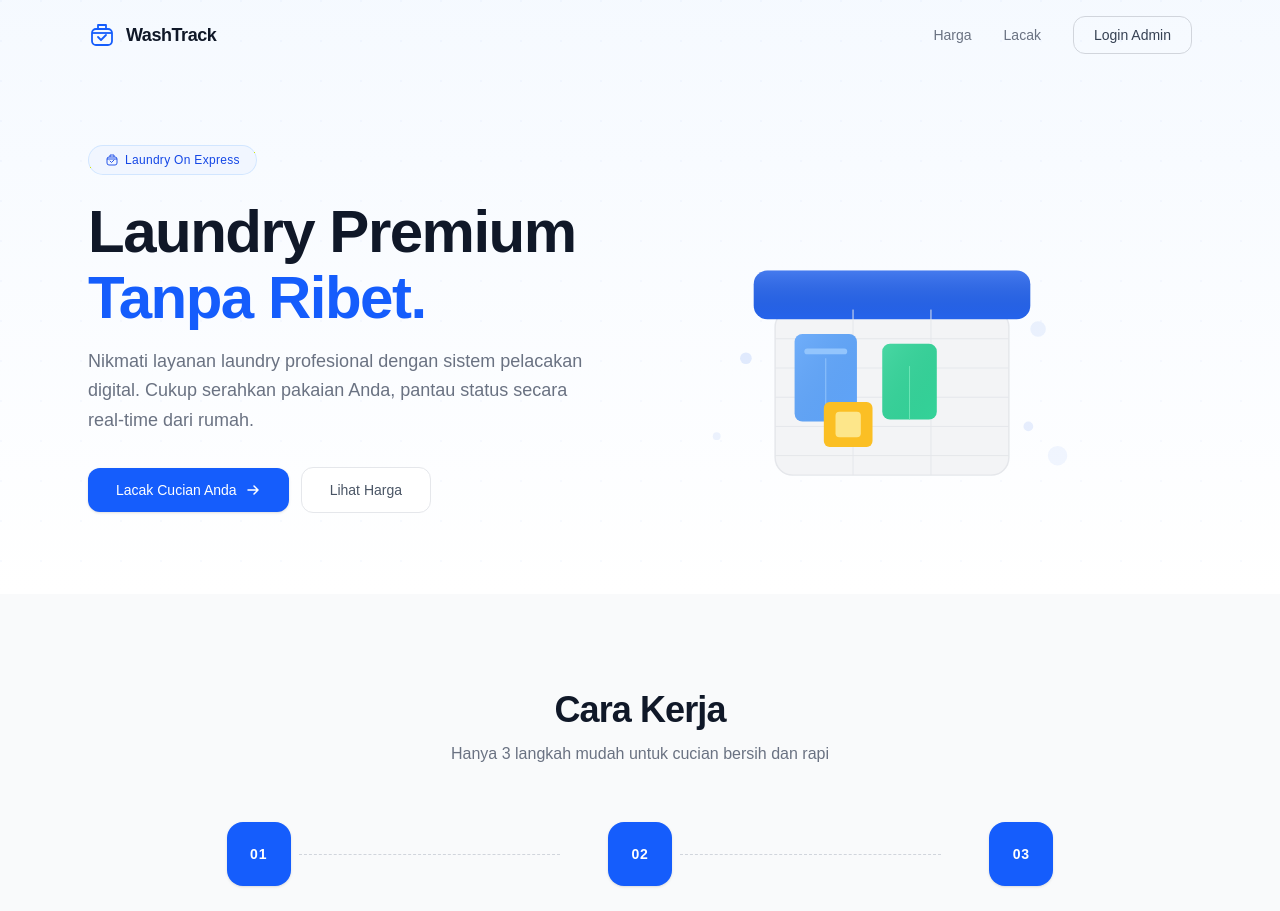
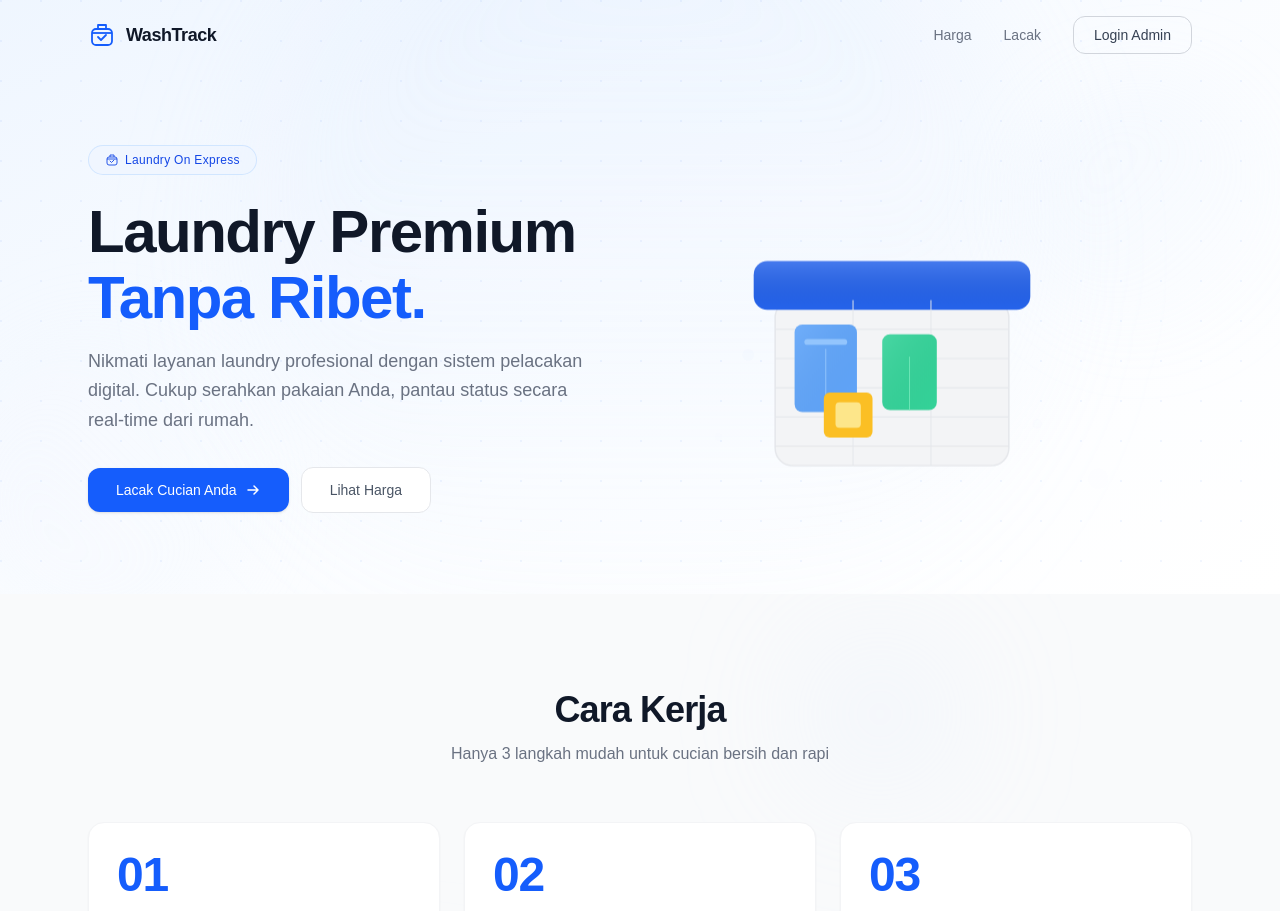
Before and after one commit to farizwebdev/MPPL, a Next.js app in the folder washtrack/: page / in a window 1280 px wide. Shown: the top 911 px of the page. Built offline with nearby package versions, Linux system fonts and the light colour scheme.

Commit message:
Re Desain di section hero dan cara kerja

```diff
--- a/washtrack/src/components/landing/Hero.tsx
+++ b/washtrack/src/components/landing/Hero.tsx
@@ -1,13 +1,20 @@
+"use client";
+
+import { useEffect, useState, useRef } from "react";
 import Link from "next/link";
 import { ArrowRightIcon, LogoIcon } from "./Icons";
 
-function HeroIllustration() {
+function HeroIllustration({ mouseX, mouseY }: { mouseX: number; mouseY: number }) {
+  const offsetX = mouseX * 4;
+  const offsetY = mouseY * 4;
+
   return (
     <svg
       viewBox="0 0 460 380"
       fill="none"
       className="w-full max-w-md"
       aria-hidden="true"
+      style={{ transform: `translate(${offsetX}px, ${offsetY}px)` }}
     >
       {/* Basket */}
       <rect x="110" y="170" width="240" height="170" rx="18" fill="#F3F4F6" stroke="#E5E7EB" strokeWidth="1.5" />
@@ -35,15 +42,15 @@ function HeroIllustration() {
       <rect x="160" y="265" width="50" height="46" rx="6" fill="#FBBF24" />
       <rect x="172" y="275" width="26" height="26" rx="4" fill="#FDE68A" />
       {/* Steam */}
-      <path d="M200 100c-8 12-8 20 0" stroke="#BFDBFE" strokeWidth="2" strokeLinecap="round" fill="none" />
-      <path d="M220 108c-6 10-6 16 0" stroke="#BFDBFE" strokeWidth="2" strokeLinecap="round" fill="none" />
-      <path d="M240 100c-8 12-8 20 0" stroke="#BFDBFE" strokeWidth="2" strokeLinecap="round" fill="none" />
+      <path d="M200 100c-8 12-8 20 0" stroke="#BFDBFE" strokeWidth="2" strokeLinecap="round" fill="none" className="origin-bottom" style={{ animation: "steam 2.5s ease-out infinite" }} />
+      <path d="M220 108c-6 10-6 16 0" stroke="#BFDBFE" strokeWidth="2" strokeLinecap="round" fill="none" style={{ animation: "steam 2.5s ease-out infinite 0.8s" }} />
+      <path d="M240 100c-8 12-8 20 0" stroke="#BFDBFE" strokeWidth="2" strokeLinecap="round" fill="none" style={{ animation: "steam 2.5s ease-out infinite 1.6s" }} />
       {/* Decorative circles */}
-      <circle cx="80" cy="220" r="6" fill="#2563EB" fillOpacity="0.12" />
-      <circle cx="380" cy="190" r="8" fill="#2563EB" fillOpacity="0.08" />
-      <circle cx="370" cy="290" r="5" fill="#2563EB" fillOpacity="0.1" />
-      <circle cx="50" cy="300" r="4" fill="#2563EB" fillOpacity="0.08" />
-      <circle cx="400" cy="320" r="10" fill="#2563EB" fillOpacity="0.06" />
+      <circle cx="80" cy="220" r="6" fill="#2563EB" fillOpacity="0.12" style={{ animation: "pulseDot 3s ease-in-out infinite", "--dot-opacity": "0.12" } as React.CSSProperties} />
+      <circle cx="380" cy="190" r="8" fill="#2563EB" fillOpacity="0.08" style={{ animation: "pulseDot 3.5s ease-in-out infinite 0.5s", "--dot-opacity": "0.08" } as React.CSSProperties} />
+      <circle cx="370" cy="290" r="5" fill="#2563EB" fillOpacity="0.1" style={{ animation: "pulseDot 2.8s ease-in-out infinite 1s", "--dot-opacity": "0.1" } as React.CSSProperties} />
+      <circle cx="50" cy="300" r="4" fill="#2563EB" fillOpacity="0.08" style={{ animation: "pulseDot 3.2s ease-in-out infinite 0.3s", "--dot-opacity": "0.08" } as React.CSSProperties} />
+      <circle cx="400" cy="320" r="10" fill="#2563EB" fillOpacity="0.06" style={{ animation: "pulseDot 4s ease-in-out infinite 1.5s", "--dot-opacity": "0.06" } as React.CSSProperties} />
       <defs>
         <linearGradient id="rimShine" x1="0" y1="0" x2="0" y2="1">
           <stop offset="0" stopColor="white" />
@@ -59,13 +66,48 @@ function HeroIllustration() {
 }
 
 export default function Hero() {
+  const [mounted, setMounted] = useState(false);
+  const [mouse, setMouse] = useState({ x: 0, y: 0 });
+  const sectionRef = useRef<HTMLElement>(null);
+
+  useEffect(() => {
+    setMounted(true);
+  }, []);
+
+  function handleMouseMove(e: React.MouseEvent) {
+    if (!sectionRef.current) return;
+    const rect = sectionRef.current.getBoundingClientRect();
+    const x = ((e.clientX - rect.left) / rect.width - 0.5) * 2;
+    const y = ((e.clientY - rect.top) / rect.height - 0.5) * 2;
+    setMouse({ x: Math.max(-1, Math.min(1, x)), y: Math.max(-1, Math.min(1, y)) });
+  }
+
+  function handleMouseLeave() {
+    setMouse({ x: 0, y: 0 });
+  }
+
   return (
-    <section className="relative overflow-hidden pt-28 pb-16 sm:pt-36 sm:pb-20">
-      {/* Subtle background pattern */}
-      <div className="absolute inset-0 -z-10">
-        <div className="absolute inset-0 bg-gradient-to-b from-blue-50/60 to-white" />
+    <section
+      ref={sectionRef}
+      onMouseMove={handleMouseMove}
+      onMouseLeave={handleMouseLeave}
+      className="relative overflow-hidden pt-28 pb-16 sm:pt-36 sm:pb-20"
+    >
+      {/* Background layers */}
+      <div className="absolute inset-0 -z-10 overflow-hidden">
+        {/* Layer 1: Diagonal gradient */}
+        <div className="absolute inset-0 bg-gradient-to-br from-blue-50 via-blue-50/30 to-white" />
+
+        {/* Layer 2: Soft radial glow behind text */}
+        <div className="pointer-events-none absolute -top-32 left-1/2 h-[800px] w-[800px] -translate-x-1/2 rounded-full bg-gradient-to-b from-blue-100/30 to-transparent blur-3xl" />
+
+        {/* Layer 3: Decorative circles */}
+        <div className="pointer-events-none absolute top-20 right-0 h-64 w-64 rounded-full bg-gradient-to-br from-blue-100/20 to-transparent blur-2xl" />
+        <div className="pointer-events-none absolute -bottom-10 -left-10 h-80 w-80 rounded-full bg-gradient-to-tr from-blue-50/30 to-transparent blur-2xl" />
+
+        {/* Layer 4: Dot pattern */}
         <div
-          className="absolute inset-0 opacity-[0.03]"
+          className="absolute inset-0 opacity-[0.06]"
           style={{
             backgroundImage: `radial-gradient(circle at 1px 1px, #2563EB 1px, transparent 0)`,
             backgroundSize: "40px 40px",
@@ -76,24 +118,50 @@ export default function Hero() {
       <div className="mx-auto max-w-6xl px-4 sm:px-6">
         <div className="flex flex-col items-center gap-14 lg:flex-row">
           <div className="flex-1 text-center lg:text-left">
-            <span className="inline-flex items-center gap-1.5 rounded-full border border-blue-200/60 bg-blue-50/80 px-4 py-1.5 text-xs font-medium tracking-wide text-blue-700">
-              <LogoIcon className="h-3.5 w-3.5" />
-              Laundry On Express
-            </span>
+            {/* Badge */}
+            <div
+              className="opacity-0"
+              style={{
+                animation: mounted ? "fadeUp 0.5s ease-out forwards" : "none",
+              }}
+            >
+              <span className="inline-flex items-center gap-1.5 rounded-full border border-blue-200/60 bg-blue-50/80 px-4 py-1.5 text-xs font-medium tracking-wide text-blue-700">
+                <LogoIcon className="h-3.5 w-3.5" />
+                Laundry On Express
+              </span>
+            </div>
 
-            <h1 className="mt-6 text-4xl font-bold leading-[1.1] tracking-tight text-gray-900 sm:text-5xl lg:text-6xl">
+            {/* Headline */}
+            <h1
+              className="mt-6 text-4xl font-bold leading-[1.1] tracking-tight text-gray-900 opacity-0 sm:text-5xl lg:text-6xl"
+              style={{
+                animation: mounted ? "fadeUp 0.6s ease-out 0.15s forwards" : "none",
+              }}
+            >
               Laundry Premium
               <br />
               <span className="text-blue-600">Tanpa Ribet.</span>
             </h1>
 
-            <p className="mt-4 max-w-lg text-base leading-relaxed text-gray-500 sm:text-lg">
+            {/* Subheadline */}
+            <p
+              className="mt-4 max-w-lg text-base leading-relaxed text-gray-500 opacity-0 sm:text-lg"
+              style={{
+                animation: mounted ? "fadeUp 0.6s ease-out 0.3s forwards" : "none",
+              }}
+            >
               Nikmati layanan laundry profesional dengan sistem pelacakan
               digital. Cukup serahkan pakaian Anda, pantau status secara
               real-time dari rumah.
             </p>
 
-            <div className="mt-8 flex flex-col items-center gap-3 sm:flex-row lg:justify-start">
+            {/* CTAs */}
+            <div
+              className="mt-8 flex flex-col items-center gap-3 opacity-0 sm:flex-row lg:justify-start"
+              style={{
+                animation: mounted ? "fadeUp 0.6s ease-out 0.45s forwards" : "none",
+              }}
+            >
               <Link
                 href="/tracking"
                 className="group flex w-full items-center justify-center gap-2 rounded-xl bg-blue-600 px-7 py-3 text-sm font-medium text-white shadow-sm transition-all hover:bg-blue-700 hover:shadow-md sm:w-auto"
@@ -110,8 +178,16 @@ export default function Hero() {
             </div>
           </div>
 
-          <div className="flex-1">
-            <HeroIllustration />
+          {/* SVG Illustration */}
+          <div
+            className="flex-1 opacity-0"
+            style={{
+              animation: mounted ? "fadeInRight 0.7s ease-out 0.2s forwards" : "none",
+            }}
+          >
+            <div className="animate-[float_4s_ease-in-out_infinite]">
+              <HeroIllustration mouseX={mouse.x} mouseY={mouse.y} />
+            </div>
           </div>
         </div>
       </div>
--- a/washtrack/src/components/landing/HowItWorks.tsx
+++ b/washtrack/src/components/landing/HowItWorks.tsx
@@ -1,28 +1,112 @@
+"use client";
+
+import { useEffect, useRef, useState } from "react";
+import { DropOffIcon, ProcessIcon, PickupIcon } from "./Icons";
+
 const steps = [
   {
     number: "01",
     title: "Serahkan",
     description:
       "Antar pakaian Anda ke Laundry On Express. Kami akan menimbang dan mencatat detail pesanan Anda.",
+    icon: DropOffIcon,
   },
   {
     number: "02",
     title: "Kami Proses",
     description:
       "Cuci, setrika, dan packing dengan standar kualitas tinggi. Pantau status cucian via website kapan saja.",
+    icon: ProcessIcon,
   },
   {
     number: "03",
     title: "Ambil",
     description:
       "Dapatkan notifikasi via WhatsApp saat pesanan siap. Cukup tunjukkan nomor resi saat pengambilan.",
+    icon: PickupIcon,
   },
 ];
 
+function StepCard({
+  step,
+  index,
+  visible,
+}: {
+  step: (typeof steps)[0];
+  index: number;
+  visible: boolean;
+}) {
+  const Icon = step.icon;
+
+  return (
+    <div
+      className={`group relative rounded-2xl border border-gray-100 bg-white p-7 shadow-xs transition-all duration-500 hover:-translate-y-1 hover:border-blue-100 hover:shadow-sm ${
+        visible
+          ? "translate-y-0 opacity-100"
+          : "translate-y-8 opacity-0"
+      }`}
+      style={{ transitionDelay: `${index * 150}ms` }}
+    >
+      {/* Step number */}
+      <span className="text-5xl font-bold tracking-tight text-blue-600">
+        {step.number}
+      </span>
+
+      {/* Icon */}
+      <div className="mt-5 flex h-12 w-12 items-center justify-center rounded-xl bg-blue-50 text-blue-600 transition-colors duration-300 group-hover:bg-blue-600 group-hover:text-white">
+        <Icon className="h-5 w-5" />
+      </div>
+
+      {/* Title */}
+      <h3 className="mt-5 text-lg font-bold text-gray-900">
+        {step.title}
+      </h3>
+
+      {/* Description */}
+      <p className="mt-2 text-sm leading-relaxed text-gray-500">
+        {step.description}
+      </p>
+
+      {/* Bottom accent bar */}
+      <div className="mt-6 h-px w-10 rounded-full bg-blue-200 transition-all duration-300 group-hover:w-16 group-hover:bg-blue-400" />
+    </div>
+  );
+}
+
 export default function HowItWorks() {
+  const sectionRef = useRef<HTMLElement>(null);
+  const [visible, setVisible] = useState(false);
+
+  useEffect(() => {
+    const el = sectionRef.current;
+    if (!el) return;
+
+    const observer = new IntersectionObserver(
+      ([entry]) => {
+        if (entry.isIntersecting) {
+          setVisible(true);
+          observer.disconnect();
+        }
+      },
+      { threshold: 0.15 }
+    );
+
+    observer.observe(el);
+    return () => observer.disconnect();
+  }, []);
+
   return (
-    <section id="how-it-works" className="bg-gray-50 py-16 sm:py-24">
-      <div className="mx-auto max-w-6xl px-4 sm:px-6">
+    <section
+      id="how-it-works"
+      ref={sectionRef}
+      className="relative overflow-hidden bg-gray-50 py-16 sm:py-24"
+    >
+      <div className="pointer-events-none absolute inset-0">
+        <div className="absolute top-10 right-1/4 h-40 w-40 rounded-full bg-blue-100/20 blur-3xl" />
+        <div className="absolute bottom-10 left-1/4 h-48 w-48 rounded-full bg-blue-50/30 blur-3xl" />
+      </div>
+
+      <div className="relative mx-auto max-w-6xl px-4 sm:px-6">
         <div className="text-center">
           <h2 className="text-3xl font-bold tracking-tight text-gray-900 sm:text-4xl">
             Cara Kerja
@@ -32,22 +116,14 @@ export default function HowItWorks() {
           </p>
         </div>
 
-        <div className="mt-14 grid gap-10 sm:grid-cols-3">
+        <div className="relative mt-14 grid gap-6 sm:grid-cols-3">
           {steps.map((step, i) => (
-            <div key={step.title} className="relative text-center">
-              {i < steps.length - 1 && (
-                <div className="absolute top-8 left-[calc(50%+2.5rem)] hidden h-px w-[calc(100%-5rem)] border-t border-dashed border-gray-300 sm:block" />
-              )}
-              <div className="mx-auto flex h-16 w-16 items-center justify-center rounded-2xl bg-blue-600 tracking-wider text-white shadow-sm">
-                <span className="text-sm font-bold">{step.number}</span>
-              </div>
-              <h3 className="mt-5 text-lg font-bold text-gray-900">
-                {step.title}
-              </h3>
-              <p className="mt-2 text-sm leading-relaxed text-gray-500">
-                {step.description}
-              </p>
-            </div>
+            <StepCard
+              key={step.number}
+              step={step}
+              index={i}
+              visible={visible}
+            />
           ))}
         </div>
       </div>
--- a/washtrack/src/components/landing/TrackingWidget.tsx
+++ b/washtrack/src/components/landing/TrackingWidget.tsx
@@ -29,6 +29,7 @@ export default function TrackingWidget() {
           className="mx-auto mt-8 flex max-w-xl flex-col gap-3 sm:flex-row"
         >
           <input
+            suppressHydrationWarning
             type="text"
             value={resi}
             onChange={(e) => setResi(e.target.value)}
@@ -36,6 +37,7 @@ export default function TrackingWidget() {
             className="flex-1 rounded-xl border-0 px-5 py-3.5 text-sm text-gray-900 shadow-sm outline-none ring-1 ring-white/20 focus:ring-2 focus:ring-white"
           />
           <button
+            suppressHydrationWarning
             type="submit"
             className="rounded-xl bg-white px-8 py-3.5 text-sm font-medium text-blue-600 shadow-sm transition-all hover:bg-blue-50"
           >
```
Also changed, not shown: washtrack/src/app/globals.css (+27 -0 lines), washtrack/src/components/landing/Icons.tsx (+29 -0 lines).
